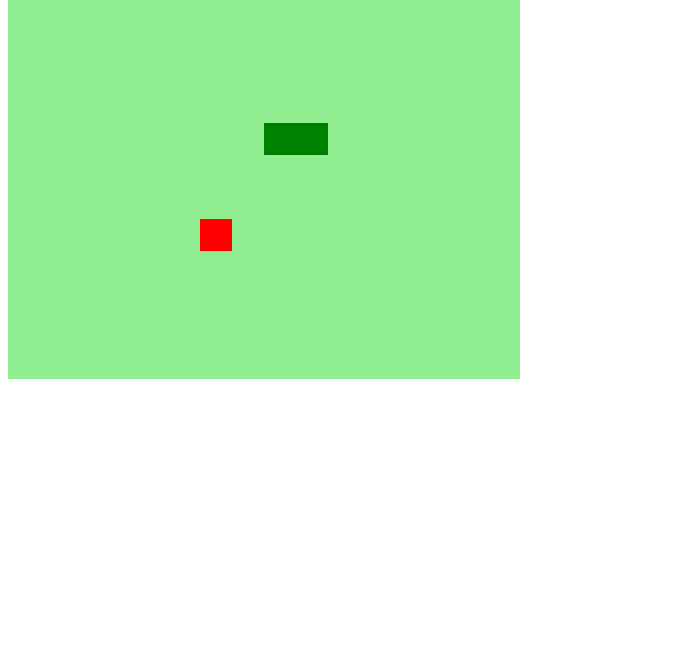
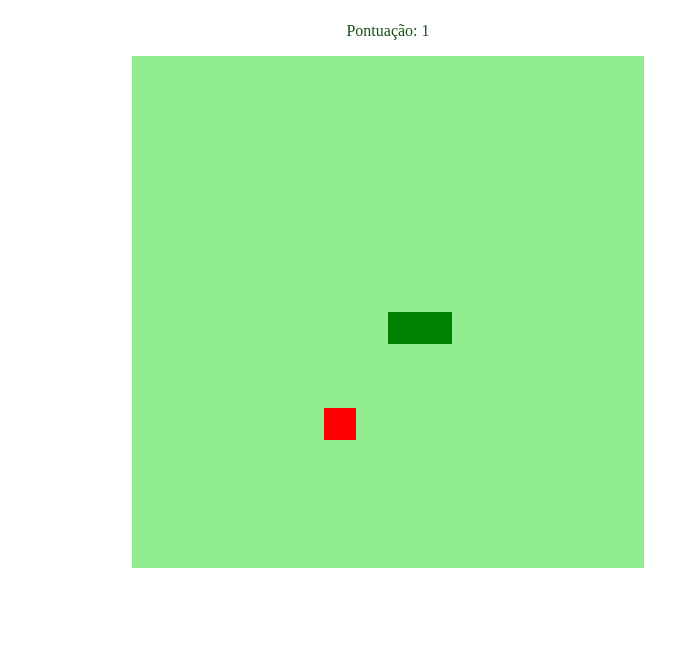
Before and after one commit to CarlosBonfim/Snake-Game, a plain HTML site: page index.html in a window 1280 px wide. Shown: the part 141-800 px from the top of the page, without its empty margins (0-699 px from the left). Drawn offline with Linux system fonts and the light colour scheme.

Commit message:
Foi inserida a pontuacao do jogador

```diff
--- a/css/style.css
+++ b/css/style.css
@@ -0,0 +1,9 @@
+body{
+    height: 95vh;
+    width: 95vh;
+    display: flex;
+    justify-content: center;
+    align-items: center;
+    flex-direction: column;
+    color: rgb(20, 82, 20);
+}
--- a/index.html
+++ b/index.html
@@ -11,7 +11,13 @@
 </head>
 
 <body>
+    <h1>SNAKE GAME</h1>
+    <div class="pontuacao">
+        <p>Pontuação: <span id="pont"></span></p>
+
+    </div>
     <canvas id="snake" width="512" height="512"></canvas>
+
 </body>
 
 </html>
--- a/js/script.js
+++ b/js/script.js
@@ -2,6 +2,7 @@ let canvas = document.getElementById("snake"); // html
 let context = canvas.getContext("2d"); //renderiza o desenho dentro do canvas
 let box = 32; // o tamanho de cada quadrado
 let snake = []; // array da cobrinha
+let pontuacao = 0;
 
 snake[0] = {
     x: 8 * box,
@@ -67,6 +68,7 @@ function iniciarJogo() {
     let snakeX = snake[0].x;
     let snakeY = snake[0].y;
 
+
     //Ações ao receber o acionamento das teclas
     if (direction == "right") snakeX += box; // Orientado plano cartesiano
     if (direction == "left") snakeX -= box;
@@ -79,8 +81,10 @@ function iniciarJogo() {
     } else {
         food.x = Math.floor(Math.random() * 15 + 1) * box;
         food.y = Math.floor(Math.random() * 15 + 1) * box;
+        pontuacao++
+        console.log(pontuacao);
     }
-
+    document.getElementById("pont").innerHTML = pontuacao;
     //cabeça da cobrinha
     let newHead = {
         x: snakeX,
```
